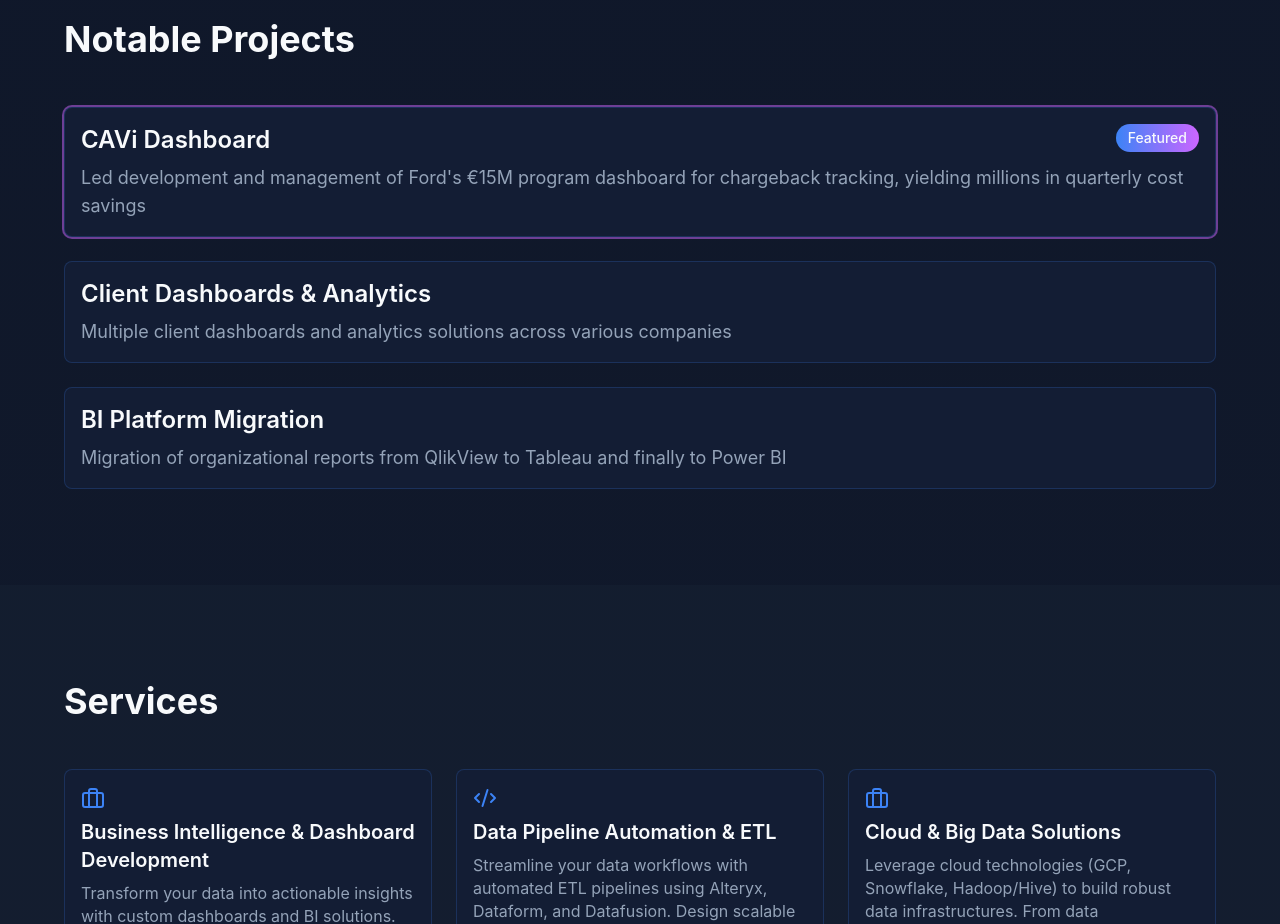
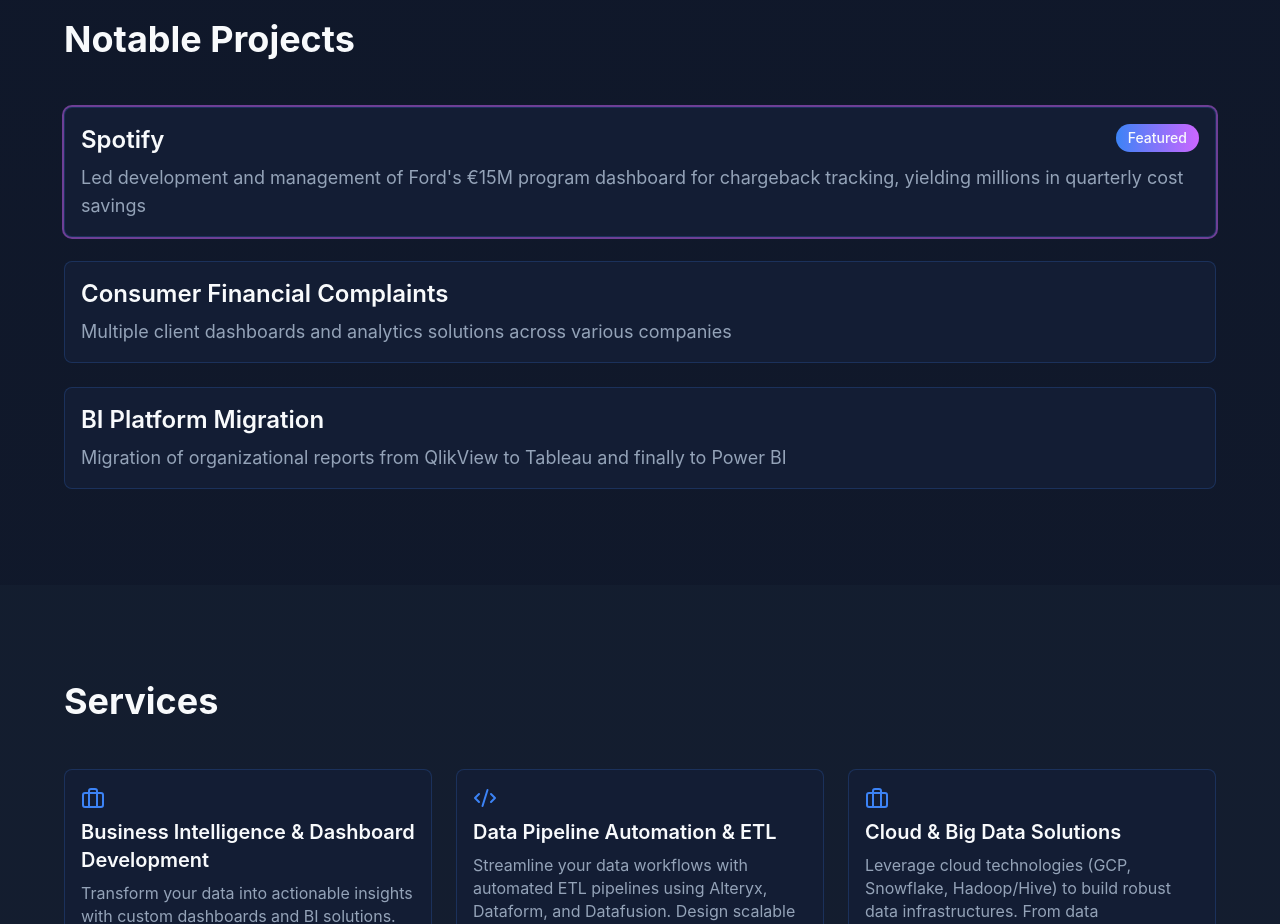
Before and after one commit to Kenthumphz/portfolio, a Next.js app: page /portfolio/ in a window 1280 px wide. Shown: the part 3460-4384 px from the top of the page. Built offline with nearby package versions, Linux system fonts and the light colour scheme.

Commit message:
Update Notable Projects and add Consumer Financial Complaints Power BI documentation

```diff
--- a/pages/index.tsx
+++ b/pages/index.tsx
@@ -51,12 +51,12 @@ const Index = () => {
 
   const projects = [
     {
-      title: "CAVi Dashboard",
+      title: "Spotify",
       description: "Led development and management of Ford's €15M program dashboard for chargeback tracking, yielding millions in quarterly cost savings",
       highlight: true
     },
     {
-      title: "Client Dashboards & Analytics",
+      title: "Consumer Financial Complaints",
       description: "Multiple client dashboards and analytics solutions across various companies",
       highlight: false
     },
```
Also changed, not shown: 1 other file (tests, documents, lock files or other folders).
